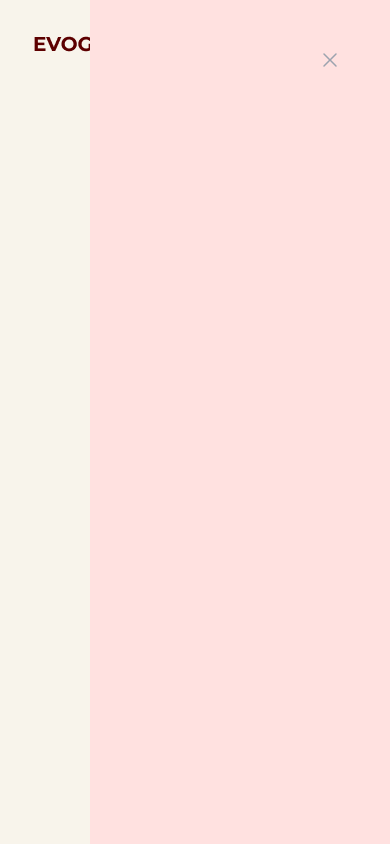
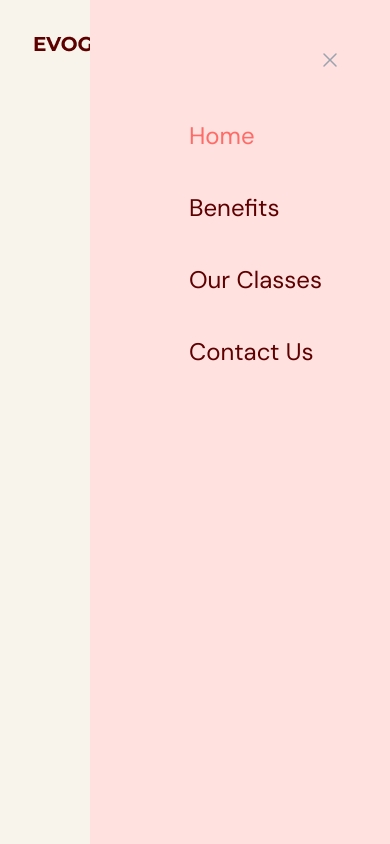
Before and after one commit to Gadnadj/Gym-Website, a React (Vite) app: page / in a window 390 px wide. Both pictures are taken after a click on the button 337 px from the left and 44 px from the top of the page. Built offline with nearby package versions, Linux system fonts and the light colour scheme.

Commit message:
add navbar for mobile

```diff
--- a/package.json
+++ b/package.json
@@ -22,12 +22,14 @@
     "@types/react": "^18.3.18",
     "@types/react-anchor-link-smooth-scroll": "^1.0.2",
     "@types/react-dom": "^18.3.5",
+    "@typescript-eslint/eslint-plugin": "^8.19.0",
+    "@typescript-eslint/parser": "^8.19.0",
     "@vitejs/plugin-react": "^4.3.4",
     "autoprefixer": "^10.4.20",
     "eslint": "^9.17.0",
     "eslint-config-prettier": "^9.1.0",
     "eslint-plugin-prettier": "^5.2.1",
-    "eslint-plugin-react-hooks": "^5.0.0",
+    "eslint-plugin-react-hooks": "^5.1.0",
     "eslint-plugin-react-refresh": "^0.4.16",
     "globals": "^15.14.0",
     "postcss": "^8.4.49",
--- a/src/scenes/navbar/index.tsx
+++ b/src/scenes/navbar/index.tsx
@@ -79,6 +79,30 @@ const Navbar = ({ selectedPage, setSelectedPage }: Props) => {
               <XMarkIcon className="h-6 w-6 text-gray-400" />
             </button>
           </div>
+          {/* Menu Items */}
+
+          <div className="ml-[33%] flex flex-col gap-10 text-2xl">
+            <Link
+              page="Home"
+              selectedPage={selectedPage}
+              setSelectedPage={setSelectedPage}
+            />
+            <Link
+              page="Benefits"
+              selectedPage={selectedPage}
+              setSelectedPage={setSelectedPage}
+            />
+            <Link
+              page="Our Classes"
+              selectedPage={selectedPage}
+              setSelectedPage={setSelectedPage}
+            />
+            <Link
+              page="Contact Us"
+              selectedPage={selectedPage}
+              setSelectedPage={setSelectedPage}
+            />
+          </div>
         </div>
       )}
     </nav>
```
Also changed, not shown: eslint.config.js (+17 -12 lines), 1 other file (tests, documents, lock files or other folders).
